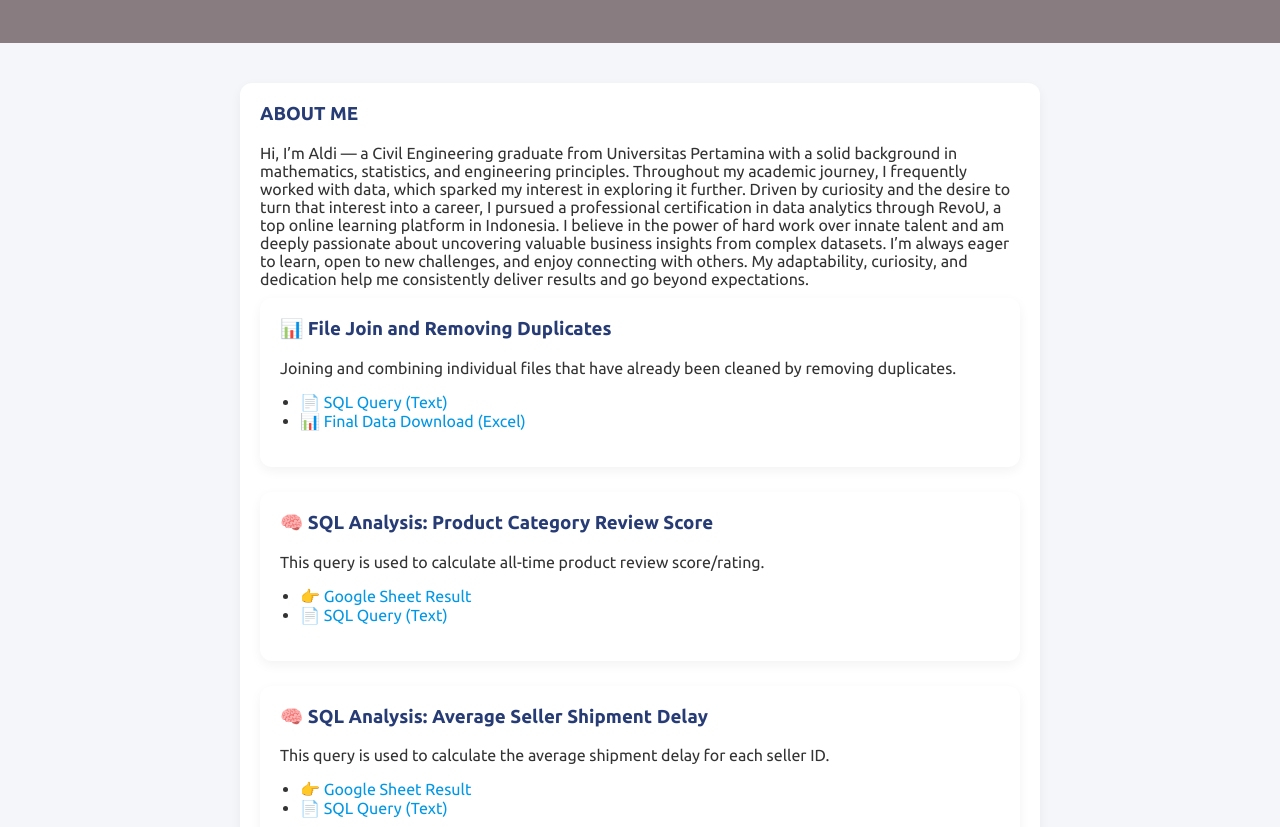
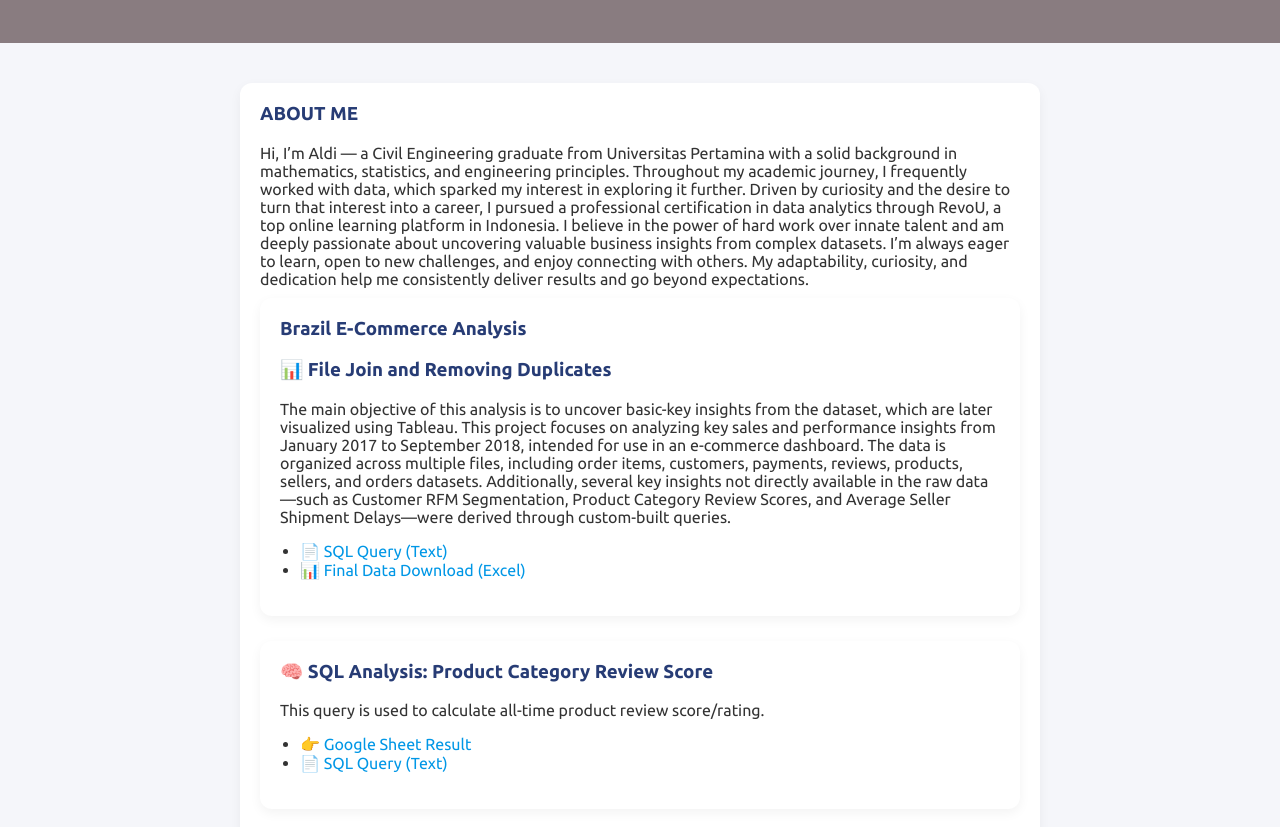
Before and after one commit to aldiadityaanst/Data-Analytics-Portfolio, a plain HTML site: page index.html in a window 1280 px wide. Shown: the part 125-952 px from the top of the page. Drawn offline with Linux system fonts and the light colour scheme.

Commit message:
Update index.html

```diff
--- a/index.html
+++ b/index.html
@@ -86,10 +86,13 @@ Driven by curiosity and the desire to turn that interest into a career, I pursue
 
 I believe in the power of hard work over innate talent and am deeply passionate about uncovering valuable business insights from complex datasets. I’m always eager to learn, open to new challenges, and enjoy connecting with others. My adaptability, curiosity, and dedication help me consistently deliver results and go beyond expectations.
 </p>
-
+<div>
   <div class="project-card">
+    <h3>Brazil E-Commerce Analysis</h3>
     <h3>📊 File Join and Removing Duplicates</h3>
-    <p>Joining and combining individual files that have already been cleaned by removing duplicates.</p>
+    <p>The main objective of this analysis is to uncover basic-key insights from the dataset, which are later visualized using Tableau.
+    This project focuses on analyzing key sales and performance insights from January 2017 to September 2018, intended for use in an e-commerce dashboard. The data is organized across multiple files, including order items, customers, payments, reviews, products, sellers, and orders datasets. Additionally, several key insights not directly available in the raw data—such as Customer RFM Segmentation, Product Category Review Scores, and Average Seller Shipment Delays—were derived through custom-built queries.
+    </p>
     <ul>
       <li>📄 <a href="projects/join_duplicate_query.html" target="_blank">SQL Query (Text)</a></li>
       <li>📊 <a href="projects/FINAL%20DATA.xlsx" target="_blank">Final Data Download (Excel)</a></li>
```
